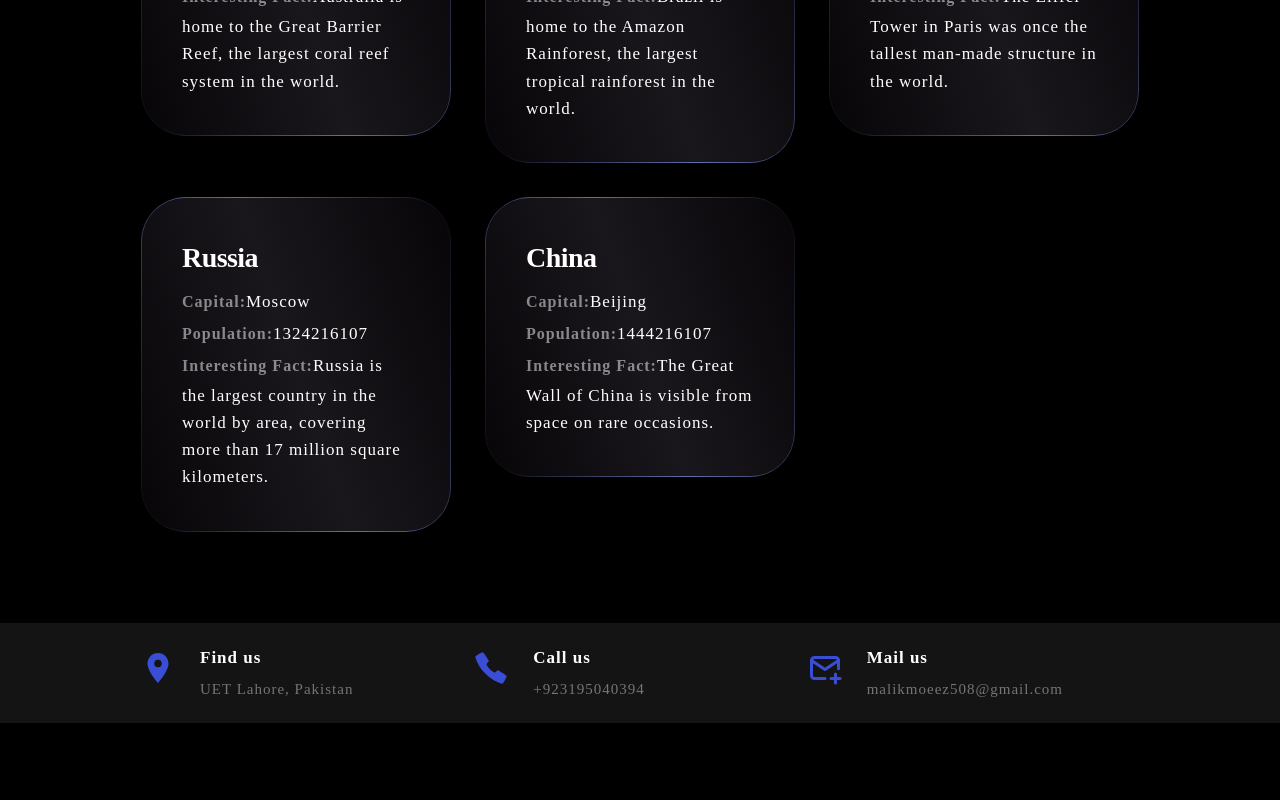
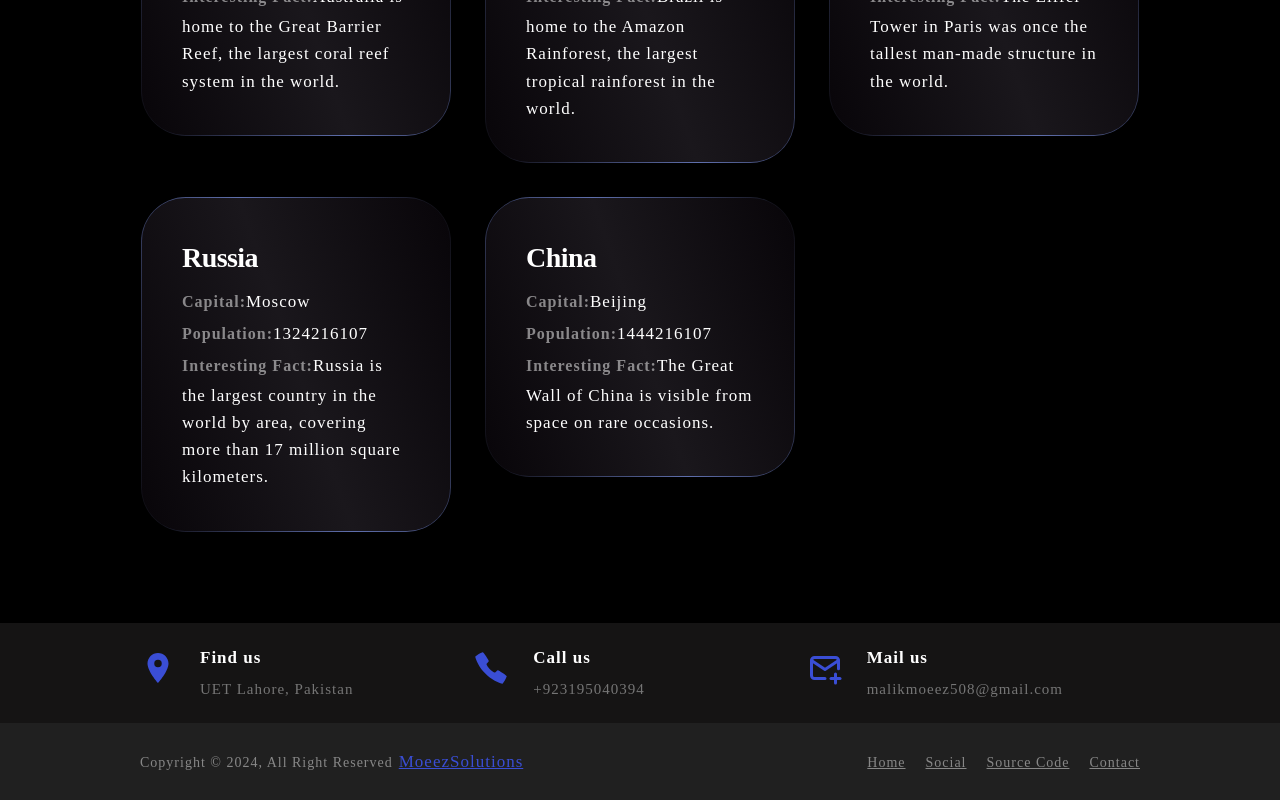
Before and after one commit to malikmoeeznawaz1/worldAtlas, a React (Vite) app: page / in a window 1280 px wide. Shown: the part 1279-2079 px from the top of the page. Before the commit the page ends 2002 px from the top, so only its background shows below. Built offline with nearby package versions, Linux system fonts and the light colour scheme.

Commit message:
Coounry page is in development phase

```diff
--- a/src/components/UI/Footers.jsx
+++ b/src/components/UI/Footers.jsx
@@ -2,6 +2,8 @@ import footerData from '../../api/footerApi.json'
 import {IoCallSharp} from "react-icons/io5"
 import {MdPlace} from "react-icons/md"
 import {TbMailPlus} from "react-icons/tb"
+
+import { NavLink } from 'react-router-dom'
 
 const Footers = () => {
 
@@ -28,6 +30,49 @@ const Footers = () => {
         })
       }
     </div>
+
+    <div className="copyright-area">
+        <div className="container">
+          <div className="grid grid-two-cols">
+            <div className="copyright-text">
+              <p>
+                Copyright &copy; 2024, All Right Reserved
+                <NavLink to="https://moeezsolutions.netlify.app/" target="_blank">
+                  MoeezSolutions
+                </NavLink>
+              </p>
+            </div>
+
+            <div className="footer-menu">
+              <ul>
+                <li>
+                  <NavLink to="/">Home</NavLink>
+                </li>
+
+                <li>
+                  <NavLink
+                    to="https://www.instagram.com/malikmoeeznawaz?igsh=ZXZxam43OWVraHVt"
+                    target="_blank"
+                  >
+                    Social
+                  </NavLink>
+                </li>
+                <li>
+                  <NavLink
+                    to="https://github.com/malikmoeeznawaz1/worldAtlas"
+                    target="_blank"
+                  >
+                    Source Code
+                  </NavLink>
+                </li>
+                <li>
+                  <NavLink to="/contact">Contact</NavLink>
+                </li>
+              </ul>
+            </div>
+          </div>
+        </div>
+      </div>
   </footer>
 }
 
```
Also changed, not shown: src/api/postApi.jsx (added, +10 -0 lines).
